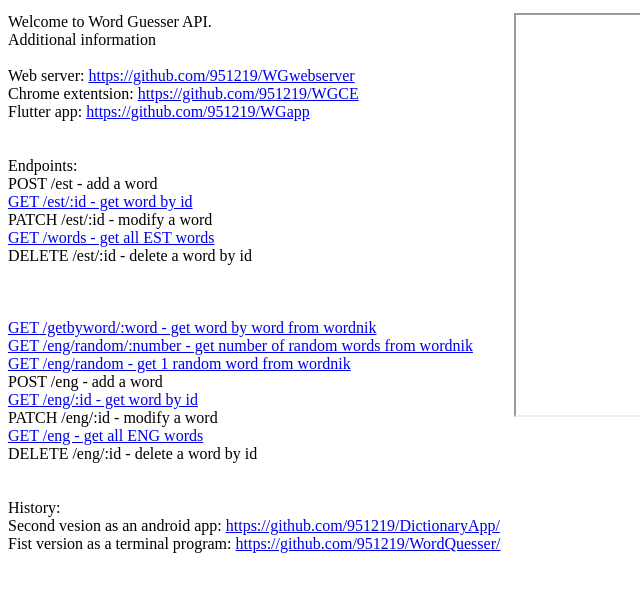
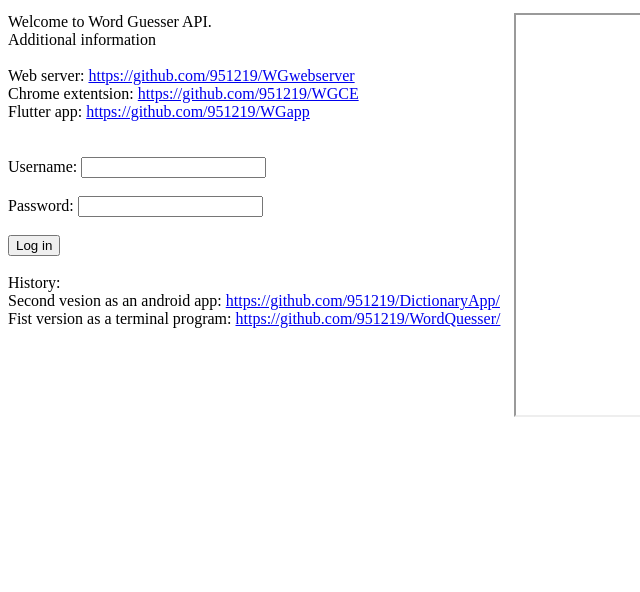
Before and after one commit to 951219/WGwebserver, a website: page index.html in a window 1280 px wide. Shown: the top 592 px of the page, without its empty margins (0-640 px from the left). Drawn offline with Linux system fonts and the light colour scheme.

Commit message:
refactoring html

```diff
--- a/index.html
+++ b/index.html
@@ -4,6 +4,18 @@
     <meta charset="UTF-8" />
     <meta name="viewport" content="width=device-width, initial-scale=1.0" />
     <title>Webserver</title>
+    <script>
+      document.getElementById("btn").addEventListener("click", function () {
+        var pw = document.getElementById("password");
+        var uname = document.getElementById("username");
+
+        await fetch("/user/login",{
+            method: POST,
+            mode: "cors",
+            body:{username: uname, password:pw}
+        })
+      });
+    </script>
   </head>
   <!-- TODO -->
   <body>
@@ -25,41 +37,17 @@
         <a href="https://github.com/951219/WGapp"
           >https://github.com/951219/WGapp</a
         ><br />
+        <br /><br />
+        <form>
+          <label for="fname"> Username:</label>
+          <input type="text" id="username" name="username" /><br /><br />
+
+          <label for="password">Password:</label>
+          <input type="password" id="password" name="password" /><br /><br />
+          <button id="btn">Log in</button>
+        </form>
+
         <br />
-        <br />
-        Endpoints:<br />
-        POST /est - add a word<br />
-        <a href="/est/5fbb7215f4d4ff70dcd92da7" target="search_iframe"
-          >GET /est/:id - get word by id</a
-        ><br />
-        PATCH /est/:id - modify a word<br />
-        <a href="/est" target="search_iframe">GET /words - get all EST words</a
-        ><br />
-        DELETE /est/:id - delete a word by id<br />
-        <!-- <a href="/words/scrapefromeki/koer" target="search_iframe">GET /words/scrapefromeki/:word - scrape definition from EKI</a> -->
-        <br />
-        <br />
-        <br />
-        <a href="/eng/getbyword/juvenile" target="search_iframe"
-          >GET /getbyword/:word - get word by word from wordnik</a
-        ><br />
-        <a href="/eng/random/3" target="search_iframe"
-          >GET /eng/random/:number - get number of random words from wordnik</a
-        ><br />
-        <a href="/eng/random" target="search_iframe"
-          >GET /eng/random - get 1 random word from wordnik</a
-        ><br />
-        POST /eng - add a word<br />
-        <a href="/eng/5fbb6dd29b76be6fcba33c43" target="search_iframe"
-          >GET /eng/:id - get word by id</a
-        ><br />
-        PATCH /eng/:id - modify a word<br />
-        <a href="/eng" target="search_iframe">GET /eng - get all ENG words</a
-        ><br />
-        DELETE /eng/:id - delete a word by id<br />
-        <br />
-        <br />
-
         History:<br />
         Second vesion as an android app:
         <a href="https://github.com/951219/DictionaryApp/"
```
